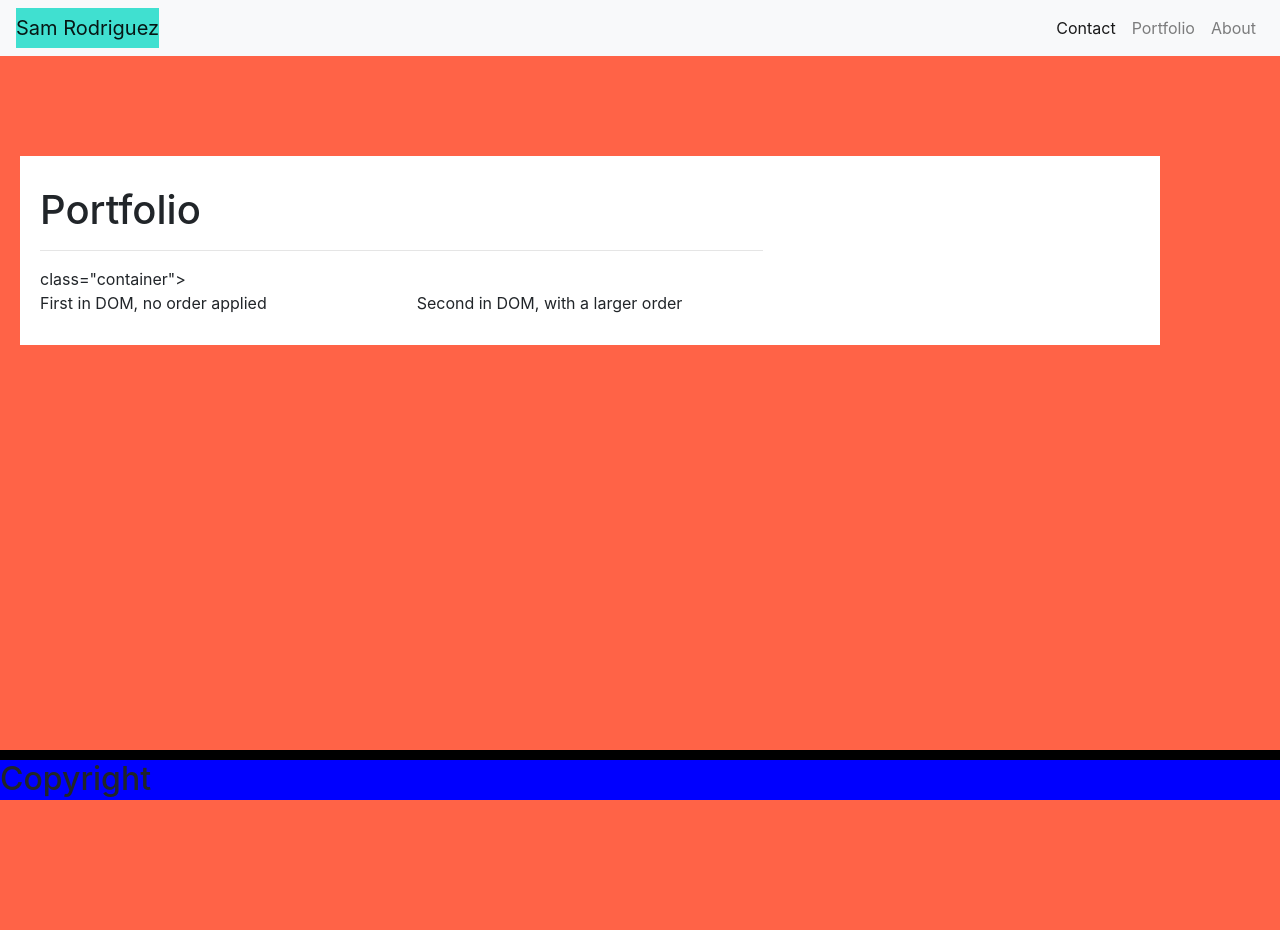
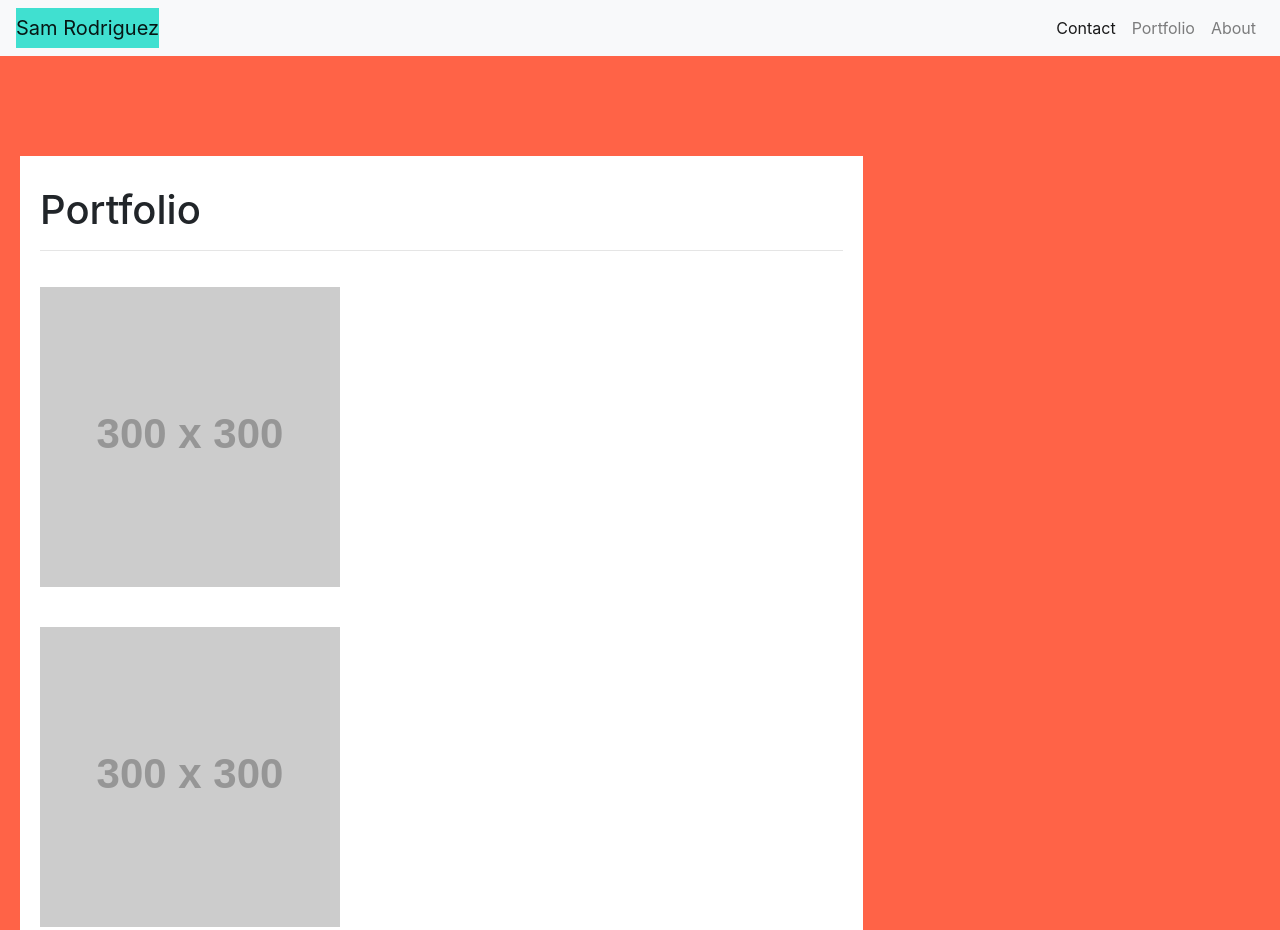
Before and after one commit to samrod777/Responsive-Portfolio, a plain HTML site: page portfolio.html in a window 1280 px wide. Shown: the top 930 px of the page. Before the commit the page ends 800 px from the top, so only its background shows below. Drawn offline with nearby package versions, Linux system fonts and the light colour scheme; placeholder pictures from the web are drawn by us.

Commit message:
added html to porfolio

```diff
--- a/portfolio.html
+++ b/portfolio.html
@@ -29,27 +29,32 @@
         </div>
     </nav>
 
-    <div class="container">
+    <main class="container-main">
         <div class="row">
-            <div class="col-sm-8">
+            <div class="col-md-8">
 
-                <h1>Portfolio</h1>
-                <hr>
+              <div class="container">
+                  <div class="row">
+                      <div class="col-sm-12">
+                        <h1>Portfolio</h1>
+                        <hr>
+                      </div>
+                  </div>
 
-                <div> class="container">
-                    <div class="row">
-                        <div class="col-sm-6">
-                            First in DOM, no order applied
-                        </div>
-                        <div class="col-sm-6">
-                            Second in DOM, with a larger order
-                        </div>
-                    </div>
-                </div>
+                  <div class="row">
+                  <div class="col-sm-8">
+                    <img class="placeholder" src="https://via.placeholder.com/300" alt="placeholder image">
+                    <img class="placeholder" src="https://via.placeholder.com/300" alt="placeholder image">
+                    <img class="placeholder" src="https://via.placeholder.com/300" alt="placeholder image">
+                    <img class="placeholder" src="https://via.placeholder.com/300" alt="placeholder image">
+                    <img class="placeholder" src="https://via.placeholder.com/300" alt="placeholder image">
+
+
 
             </div>
+          </div>
         </div>
-    </div>
+      </main>
 
     <footer class="footer">
       <h2>Copyright</h2>
--- a/style.css
+++ b/style.css
@@ -24,13 +24,17 @@ body {
     font-size: 20px;
 }
 
+.placeholder{
+    margin: 20px 20px 20px 0;
+}
+
 .footer {
     left: 0px;
     right: 0px;
     bottom: 0px;
     height: 50px;
     background-color: blue;
-    position: absolute;
+    position: relative;
     border-top: 10px solid black;
-    /* clear: both; //clearing previous divs */
+    clear: both; //clearing previous divs
 }
```
